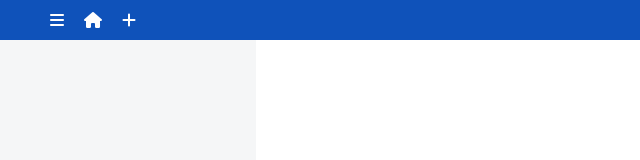
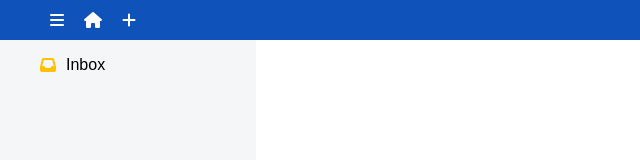
Before and after one commit to balinwarren/Todo-App, a website built with webpack: page dist/index.html in a window 1280 px wide. Shown: the full height of the page, 0-640 px from the left. Built offline with nearby package versions, Linux system fonts and the light colour scheme.

Commit message:
Added inbox tab

```diff
--- a/src/modules/UI.js
+++ b/src/modules/UI.js
@@ -49,6 +49,28 @@ export default class UI {
         const sideBar = document.createElement('div');
         sideBar.classList.add('side-bar');
 
+        let tabs = UI.createTabs();
+        tabs.forEach(element => sideBar.appendChild(element));
+
         return sideBar;
     }
+
+    static createTabs (){
+        const inboxTab = document.createElement('div');
+        inboxTab.classList.add('tab');
+
+        const inboxIcon = document.createElement('i');
+        inboxIcon.classList.add('fa-solid');
+        inboxIcon.classList.add('fa-inbox');
+        inboxIcon.classList.add('tab-icon');
+        inboxIcon.id = "inbox-icon";
+        inboxTab.appendChild(inboxIcon);
+
+        const inboxLabel = document.createElement('p');
+        inboxLabel.innerHTML = 'Inbox';
+        inboxLabel.classList.add('tab-label');
+        inboxTab.appendChild(inboxLabel);
+
+        return [inboxTab];
+    }
 }
--- a/src/style.css
+++ b/src/style.css
@@ -2,6 +2,7 @@
     --primary-blue: #0F52BA;
     --primary-light: #FFFFFF;
     --secondart-light: #f5f6f7;
+    --tertiery-light: #cbced4;
     --primary-dark: #18191A;
     --secondary-dark: #242526;
 
@@ -55,3 +56,20 @@ body {
     height: 100%;
     width: 20%;
 }
+
+.tab {
+    display: flex;
+    justify-content: flex-start;
+    align-items: center;
+    font-family: Arial, Helvetica, sans-serif;
+    gap: 10px;
+    margin: 0 40px 0 40px;
+}
+
+.tab:hover {
+    cursor: pointer;
+}
+
+#inbox-icon {
+    color: #FFC000;
+}
```
Also changed, not shown: dist/main.bundle.js.
